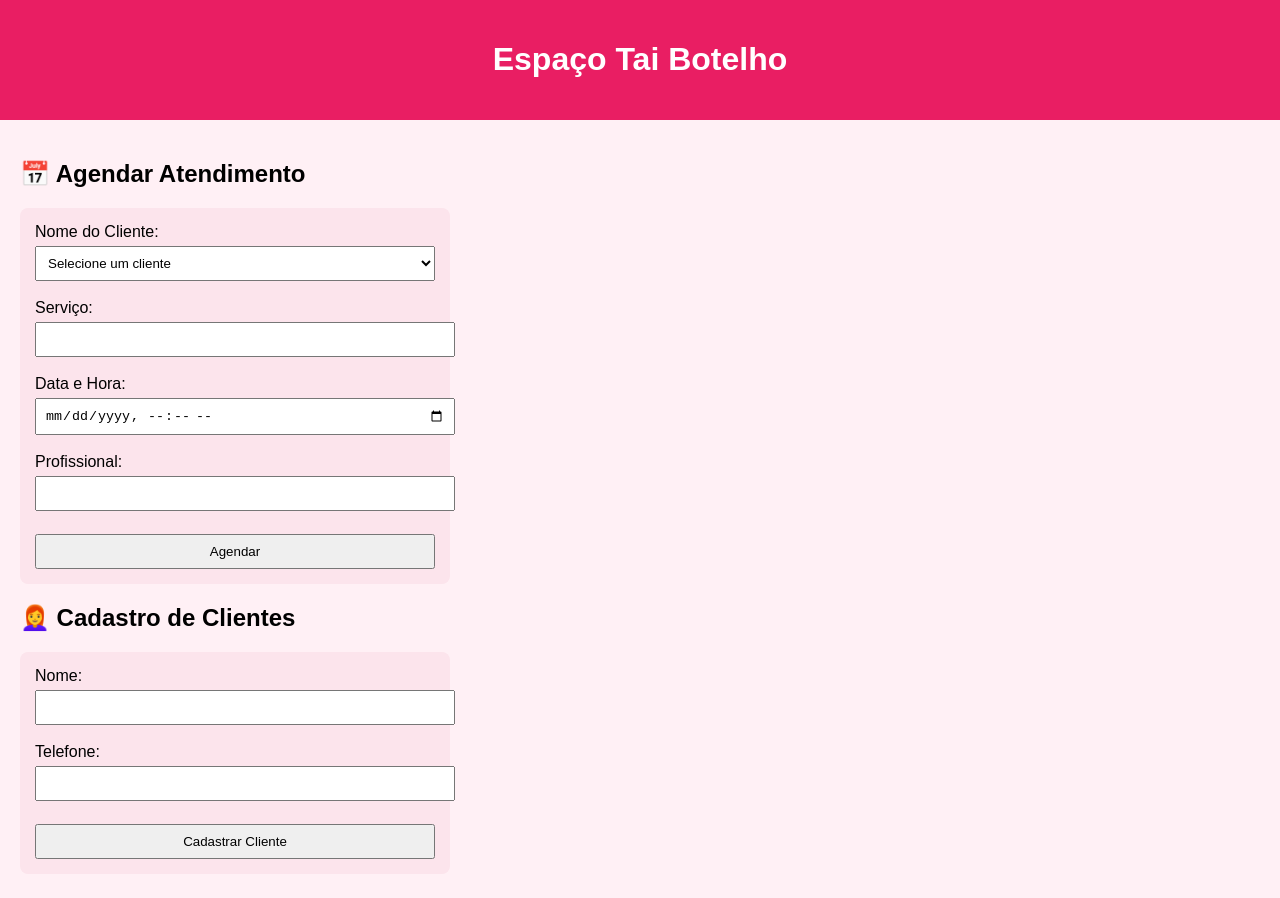
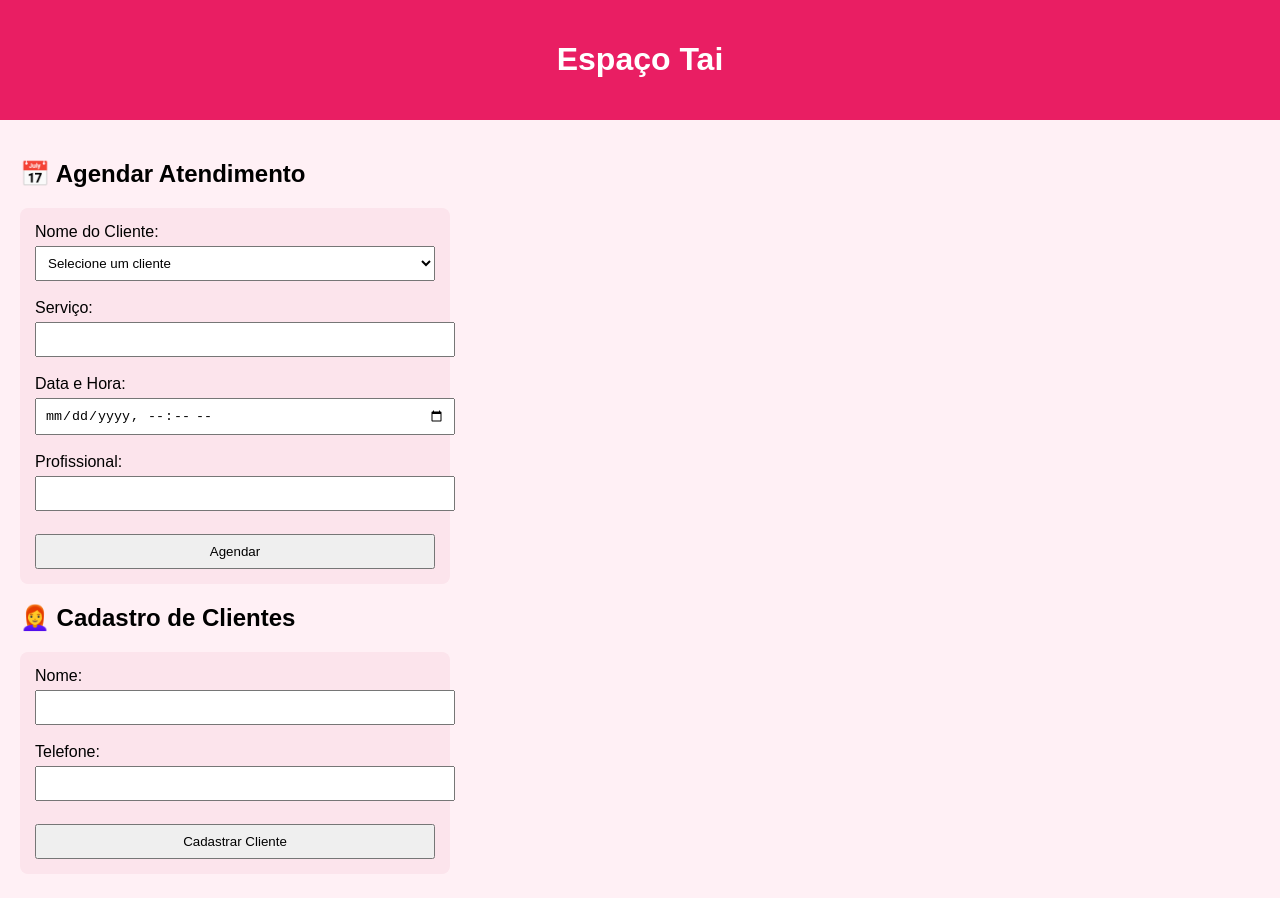
Before and after one commit to wiggers12/tai_botelho12, a plain HTML site: page index.html in a window 1280 px wide. Drawn offline with Linux system fonts and the light colour scheme.

Commit message:
Atualizar o index.html

```diff
--- a/index.html
+++ b/index.html
@@ -52,7 +52,7 @@
 <body>
 
   <header>
-    <h1>Espaço Tai Botelho</h1>
+    <h1>Espaço Tai </h1>
   </header>
 
   <main>
```
